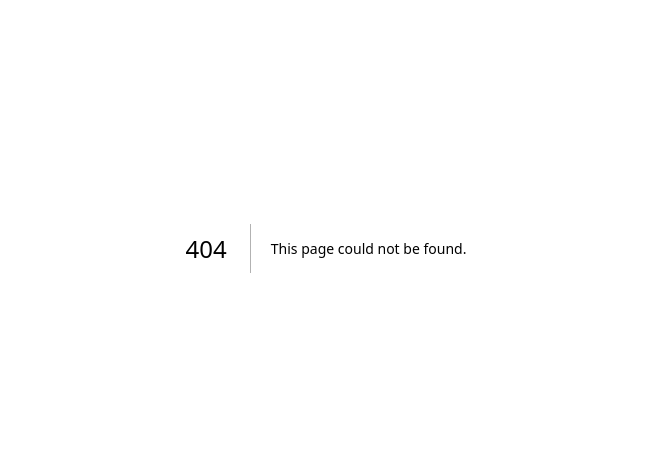
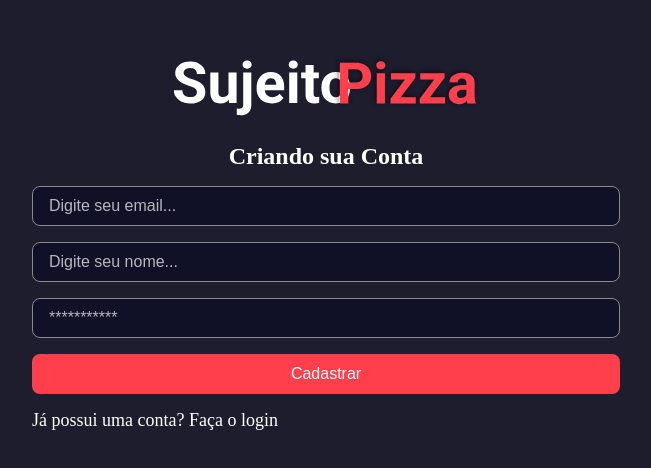
Before and after one commit to lucasgomesdacruz/pizzaria, a Next.js app: page /signup in a window 1280 px wide. Before the commit this address had no page. Shown: the part 152-620 px from the top of the page, without its empty margins (314-965 px from the left). Built offline with nearby package versions, Linux system fonts and the light colour scheme.

Commit message:
feat: adicionando estrutura inicial

```diff
--- a/src/app/globals.css
+++ /dev/null
@@ -1,42 +0,0 @@
-:root {
-  --background: #ffffff;
-  --foreground: #171717;
-}
-
-@media (prefers-color-scheme: dark) {
-  :root {
-    --background: #0a0a0a;
-    --foreground: #ededed;
-  }
-}
-
-html,
-body {
-  max-width: 100vw;
-  overflow-x: hidden;
-}
-
-body {
-  color: var(--foreground);
-  background: var(--background);
-  font-family: Arial, Helvetica, sans-serif;
-  -webkit-font-smoothing: antialiased;
-  -moz-osx-font-smoothing: grayscale;
-}
-
-* {
-  box-sizing: border-box;
-  padding: 0;
-  margin: 0;
-}
-
-a {
-  color: inherit;
-  text-decoration: none;
-}
-
-@media (prefers-color-scheme: dark) {
-  html {
-    color-scheme: dark;
-  }
-}
--- /dev/null
+++ b/src/app/globals.scss
@@ -0,0 +1,47 @@
+* {
+    margin: 0;
+    padding: 0;
+    box-sizing: border-box;
+    outline: 0;
+}
+
+:root {
+    --white: #fff;
+    --black: #000;
+
+    --dark-900: #101026;
+    --dark-700: #1d1d2e;
+
+    --gray-100: #8a8a8a;
+    --green-900: #3fffa3;
+    --red-900: #ff3f4b;
+}
+
+button {
+    cursor: pointer;
+}
+
+a {
+    color: inherit;
+    text-rendering: none;
+}
+
+body {
+    background: var(--dark-700);
+}
+
+body, input, textarea, select, button {
+    font: 400, 1rem, sans-serinf;
+}
+
+@media (max-width: 720px) {
+    html {
+        font-size: 87.5%;
+    }
+}
+
+@media (max-width: 1080px) {
+    html {
+        font-size: 93.75%;
+    }
+}
--- a/src/app/layout.tsx
+++ b/src/app/layout.tsx
@@ -1,6 +1,6 @@
 import type { Metadata } from "next";
 import { Geist, Geist_Mono } from "next/font/google";
-import "./globals.css";
+import "./globals.scss";
 
 const geistSans = Geist({
   variable: "--font-geist-sans",
@@ -13,8 +13,8 @@
 });
 
 export const metadata: Metadata = {
-  title: "Create Next App",
-  description: "Generated by create next app",
+  title: "Sujeito Pizza - A melhor pizzaria",
+  description: "A mehlor pizzaria do Brasil",
 };
 
 export default function RootLayout({
--- /dev/null
+++ b/src/app/page.module.scss
@@ -0,0 +1,75 @@
+
+.containerCenter {
+  min-height: 100vh;
+  display: flex;
+  flex-direction: column;
+  align-items: center;
+  justify-content: center;
+  // background: var(--dark-900);
+}
+
+.login {
+  margin-top: 24px;
+  display: flex;
+  flex-direction: column;
+  align-items: center;
+  justify-content: center;
+  gap: 16px;
+  width: 600px;
+
+  h1 {
+    color: var(--white);
+  }
+
+  form {
+    color: var(--white);
+    padding-bottom: 16px;
+    font-size: 18px;
+    display: flex;
+    flex-direction: column;
+    width: 98%;
+    gap: 16px;
+  }
+
+  form button {
+    height: 40px;
+    font-size: 16px;
+    background-color: var(--red-900);
+    border: 0;
+    border-radius: 8px;
+    color: var(--white);
+    display: flex;
+    align-items: center;
+    justify-content: center;
+    transition: all 0.5s ease-in-out;
+  }
+
+  form button:hover {
+    transform: scale(1.05);
+  }
+}
+
+.input {
+  height: 40px;
+  border: 1px solid var(--gray-100);
+  padding: 0 16px;
+  border-radius: 8px;
+  background-color: var(--dark-900);
+  color: var(--white);
+  font-size: 16px;
+}
+
+.input::placeholder {
+  color: rgba(255, 255, 255, 0.700);
+}
+
+.text {
+  color: var(--white);
+  text-decoration: none;
+}
+
+@media (max-width: 620px) {
+  .login {
+    width: 90%;
+  }
+}
--- /dev/null
+++ b/src/app/signup/page.tsx
@@ -0,0 +1,91 @@
+
+import styles from "../page.module.scss"
+import Image from "next/image";
+import Link from "next/link";
+import logoImg from "/public/logo.svg"
+import { api } from "@/services/api"
+import { redirect } from "next/navigation";
+
+export default function Signup() {
+
+    async function handleRegister(formData: FormData) {
+        "use server"
+        const name = formData.get("name")
+        const email = formData.get("email")
+        const password = formData.get("password")
+
+        console.log(name, email, password)
+
+        if( name === "" || email === "" || password === "") {
+            console.log("Preencha os campos")
+            return
+        }
+
+        try {
+            await api.post("/users", {
+                name,
+                email,
+                password,
+            })
+
+        } catch(err) {
+            console.log("error")
+            console.log(err)
+        }
+
+        redirect("/")
+
+    }
+    return (
+        <>
+            <div className={styles.containerCenter}>
+                <Image
+                    src={logoImg}
+                    alt='Logo da pizzaria'
+                />
+
+                <section className={styles.login}>
+                    <h1>Criando sua Conta</h1>
+                    <form action={handleRegister}>
+                        <input
+                            type="email"
+                            required
+                            name="email"
+                            placeholder="Digite seu email..."
+                            className={styles.input}
+
+                        />
+
+                        <input
+                            type="text"
+                            required
+                            name="name"
+                            placeholder="Digite seu nome..."
+                            className={styles.input}
+
+                        />
+
+                        <input
+                            type="password"
+                            required
+                            name="password"
+                            placeholder="***********"
+                            className={styles.input}
+                        />
+
+                        <button type="submit" className={styles.button}>
+                            Cadastrar
+                        </button>
+
+                        <Link href="/" className={styles.text}>
+                            Já possui uma conta? Faça o login
+                        </Link>
+
+                    </form>
+
+                </section>
+
+            </div>
+        </>
+    )
+}
--- /dev/null
+++ b/src/services/api.ts
@@ -0,0 +1,5 @@
+import axios from "axios";
+
+export const api = axios.create({
+    baseURL: "http://localhost:3333"
+})
```
Also changed, not shown: package.json (+5 -3 lines), src/app/dashboard/page.tsx (added, +9 -0 lines), src/app/page.module.css (deleted, +0 -168 lines), src/app/page.tsx (+46 -92 lines), public/logo.svg (added), 1 other file (tests, documents, lock files or other folders).
